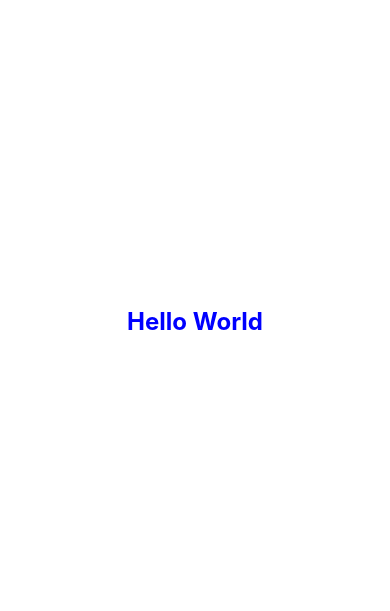
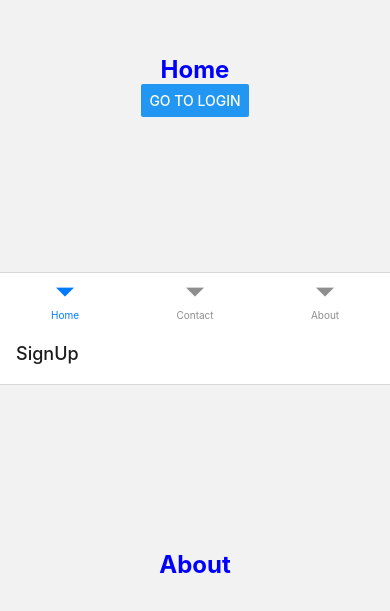
Before and after one commit to MirzaUsman733/reactNativeUsman, a React Native app: screen /Home in a window 390 px wide. Shown: the part 101-712 px from the top of the page. Built offline with nearby package versions, Linux system fonts and the light colour scheme.

Commit message:
add the tab navigation in it

```diff
--- a/App.tsx
+++ b/App.tsx
@@ -1,36 +1,7 @@
 import React from 'react';
-import {
-  StyleSheet,
-  Text, View,
-} from 'react-native';
+import Navigation from './src/Navigation/Navigation';
+const App = () => {
+  return <Navigation />;
+};
 
-
-function App(): JSX.Element {
-
-
-
-  return (
-    <>
-      <View style={styles.container}>
-        <Text style={styles.text}>
-          Hello World
-        </Text>
-      </View>
-    </>
-
-  );
-}
-const styles = StyleSheet.create({
-  container: {
-    flex: 1,
-    backgroundColor: 'white',
-    justifyContent: 'center',
-    alignItems: 'center',
-  },
-  text: {
-    fontSize: 24,
-    color: 'blue',
-    fontWeight: 'bold',
-  },
-});
 export default App;
--- /dev/null
+++ b/react-navigation.d.ts
@@ -0,0 +1,6 @@
+declare module 'react-navigation' {
+  export * from '@react-navigation/core';
+  export * from '@react-navigation/native';
+  export * from '@react-navigation/stack';
+  // Add other exports if needed based on the features you're using
+}
--- /dev/null
+++ b/src/Navigation/Navigation.tsx
@@ -0,0 +1,32 @@
+import * as React from 'react';
+import { NavigationContainer } from '@react-navigation/native';
+import {createBottomTabNavigator} from '@react-navigation/bottom-tabs';
+import Home from '../Tabs/Home';
+import Contact from '../Tabs/Contact';
+import About from '../Tabs/About';
+import {createStackNavigator} from '@react-navigation/stack';
+import SignUp from '../Screens/SignUp';
+import Login from '../Screens/Login';
+const Stack = createStackNavigator();
+const Tab = createBottomTabNavigator();
+export default function App() {
+    return (
+      <>
+        <NavigationContainer>
+          <Tab.Navigator
+            initialRouteName="Home"
+            screenOptions={{headerShown: false}}>
+            <Tab.Screen name="Home" component={Home} />
+            <Tab.Screen name="Contact" component={Contact} />
+            <Tab.Screen name="About" component={About} />
+          </Tab.Navigator>
+        </NavigationContainer>
+        <NavigationContainer>
+          <Stack.Navigator>
+            <Stack.Screen name="SignUp" component={SignUp} />
+            <Stack.Screen name="Login" component={Login} />
+          </Stack.Navigator>
+        </NavigationContainer>
+      </>
+    );
+}
--- /dev/null
+++ b/src/Screens/Login.tsx
@@ -0,0 +1,29 @@
+import React, {Component} from 'react';
+import {Text, View, StyleSheet} from 'react-native';
+
+interface LoginProps {}
+
+export class Login extends Component<LoginProps> {
+  render() {
+    return (
+      <View style={styles.container}>
+        <Text style={styles.text}> Login </Text>
+      </View>
+    );
+  }
+}
+
+const styles = StyleSheet.create({
+  container: {
+    flex: 1,
+    justifyContent: 'center',
+    alignItems: 'center',
+  },
+  text: {
+    fontSize: 24,
+    color: 'blue',
+    fontWeight: 'bold',
+  },
+});
+
+export default Login;
--- /dev/null
+++ b/src/Screens/SignUp.tsx
@@ -0,0 +1,29 @@
+import React, {Component} from 'react';
+import {Text, View, StyleSheet} from 'react-native';
+
+interface SignUpProps {}
+
+export class SignUp extends Component<SignUpProps> {
+  render() {
+    return (
+      <View style={styles.container}>
+        <Text style={styles.text}> About </Text>
+      </View>
+    );
+  }
+}
+
+const styles = StyleSheet.create({
+  container: {
+    flex: 1,
+    justifyContent: 'center',
+    alignItems: 'center',
+  },
+  text: {
+    fontSize: 24,
+    color: 'blue',
+    fontWeight: 'bold',
+  },
+});
+
+export default SignUp;
--- /dev/null
+++ b/src/Tabs/About.tsx
@@ -0,0 +1,29 @@
+import React, {Component} from 'react';
+import {Text, View, StyleSheet} from 'react-native';
+
+interface AboutProps {}
+
+export class About extends Component<AboutProps> {
+  render() {
+    return (
+      <View style={styles.container}>
+        <Text style={styles.text}> About </Text>
+      </View>
+    );
+  }
+}
+
+const styles = StyleSheet.create({
+  container: {
+    flex: 1,
+    justifyContent: 'center',
+    alignItems: 'center',
+  },
+  text: {
+    fontSize: 24,
+    color: 'blue',
+    fontWeight: 'bold',
+  },
+});
+
+export default About;
--- /dev/null
+++ b/src/Tabs/Contact.tsx
@@ -0,0 +1,29 @@
+import React, {Component} from 'react';
+import {Text, View, StyleSheet} from 'react-native';
+
+interface ContactProps {}
+
+export class Contact extends Component<ContactProps> {
+  render() {
+    return (
+      <View style={styles.container}>
+        <Text style={styles.text}> Contact </Text>
+      </View>
+    );
+  }
+}
+
+const styles = StyleSheet.create({
+  container: {
+    flex: 1,
+    justifyContent: 'center',
+    alignItems: 'center',
+  },
+  text: {
+    fontSize: 24,
+    color: 'blue',
+    fontWeight: 'bold',
+  },
+});
+
+export default Contact;
--- /dev/null
+++ b/src/Tabs/Home.tsx
@@ -0,0 +1,33 @@
+import React from 'react';
+import {View, Text, Button, StyleSheet} from 'react-native';
+import {NavigationProp} from '@react-navigation/native';
+
+interface HomeProps {
+  navigation: NavigationProp<any>; // Replace 'any' with the type of your navigation params
+}
+
+const Home: React.FC<HomeProps> = ({navigation}) => {
+  return (
+    <View style={styles.container}>
+      <Text style={styles.text}>Home</Text>
+      <Button
+        onPress={() => navigation.navigate('Login')}
+        title="Go to Login"
+      />
+    </View>
+  );
+};
+
+const styles = StyleSheet.create({
+  container: {
+    flex: 1,
+    justifyContent: 'center',
+    alignItems: 'center',
+  },
+  text: {
+    fontSize: 24,
+    color: 'blue',
+    fontWeight: 'bold',
+  },
+});
+export default Home;
```
Also changed, not shown: package.json (+7 -0 lines), 1 other file (tests, documents, lock files or other folders).
